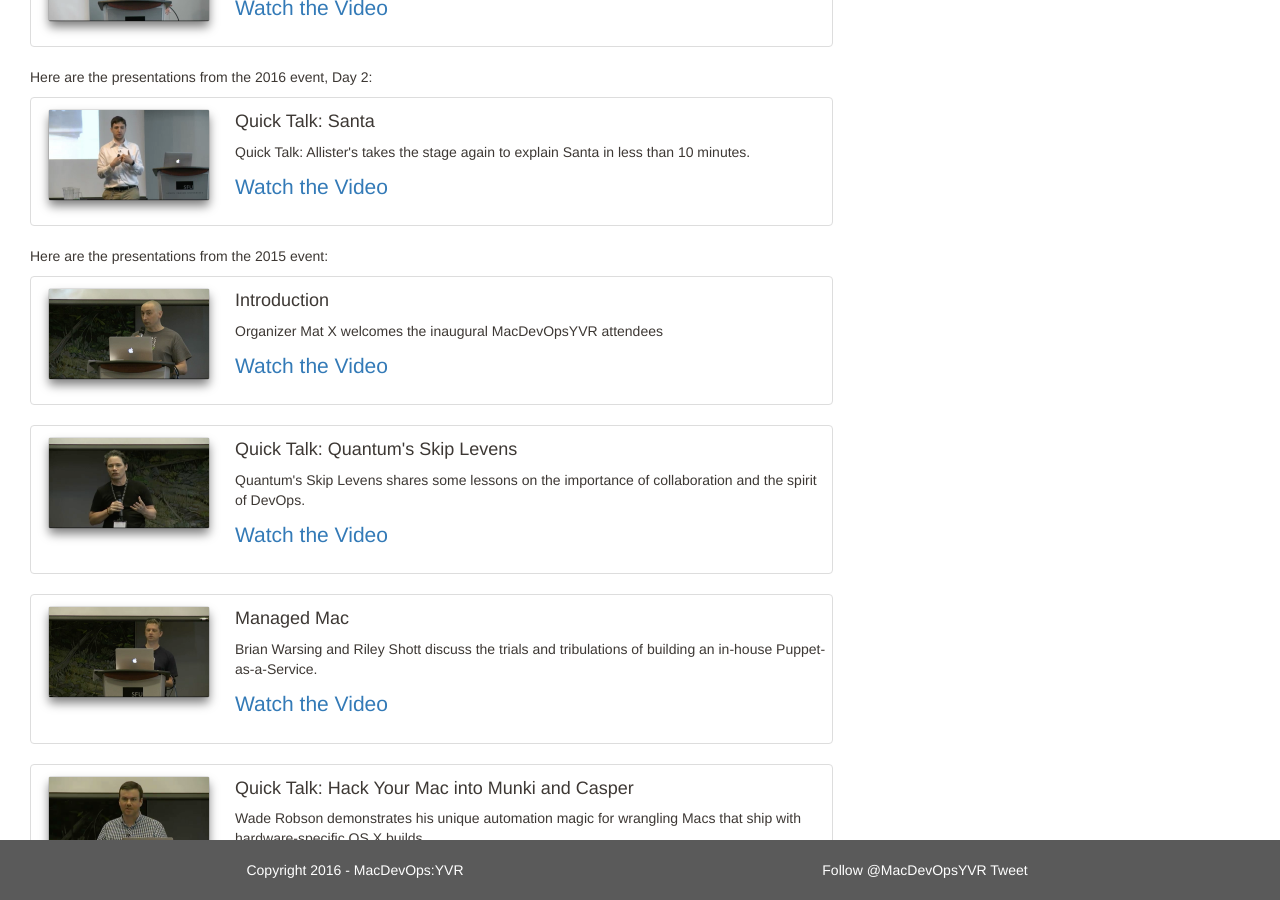
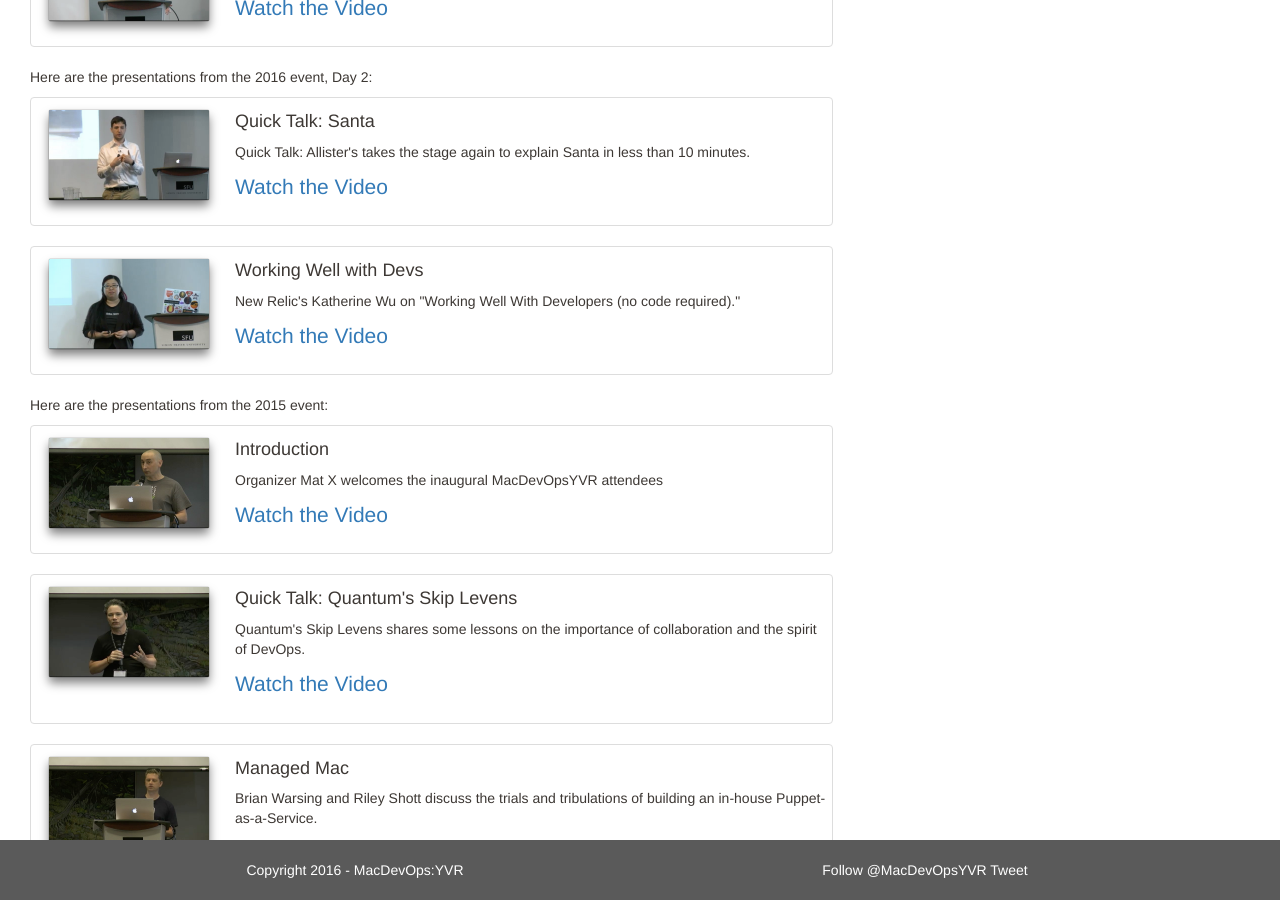
Before and after one commit to macdevopsyvr/macdevopsyvr.github.io, a Jekyll site: the page built from presentations/index.md, in a window 1280 px wide and 900 px high, scrolled down 1680 px. Built offline with Jekyll 4.4.1, drawn with Linux system fonts in a browser that asks for light colours; comment, search, counter and statistics services are not loaded.

Commit message:
More vid thumbs +kwu
Kwu talked added to list and vi thumbs of all

```diff
--- a/presentations/index.md
+++ b/presentations/index.md
@@ -123,6 +123,19 @@
     </p>
     <p class="lead">
       <a href="http://matx.ca/mdoyvr/2016/day2/santa/Default.html">Watch the Video</a>
+    </p>
+  </div>
+</div>
+
+<div class="col-xs-12 pull-left thumbnail">
+  <img class="vid-thumb" src="/assets/vid_thumbs/kwu.png">
+  <div class="responsive">
+    <h4>Working Well with Devs</h4>
+    <p>
+      New Relic's Katherine Wu on "Working Well With Developers (no code required)."
+    </p>
+    <p class="lead">
+      <a href="http://matx.ca/mdoyvr/2016/day2/kwu/Default.html">Watch the Video</a>
     </p>
   </div>
 </div>
```
Also changed, not shown: assets/vid_thumbs/clay2.png (added), assets/vid_thumbs/configpanel.png (added), assets/vid_thumbs/jd.png (added), assets/vid_thumbs/joe2.png (added), assets/vid_thumbs/kwu.png (added), assets/vid_thumbs/matx.png (added), assets/vid_thumbs/sam2.png (added), assets/vid_thumbs/spoorthy.png (added), assets/vid_thumbs/tom.png (added), assets/vid_thumbs/wade2.png (added).
